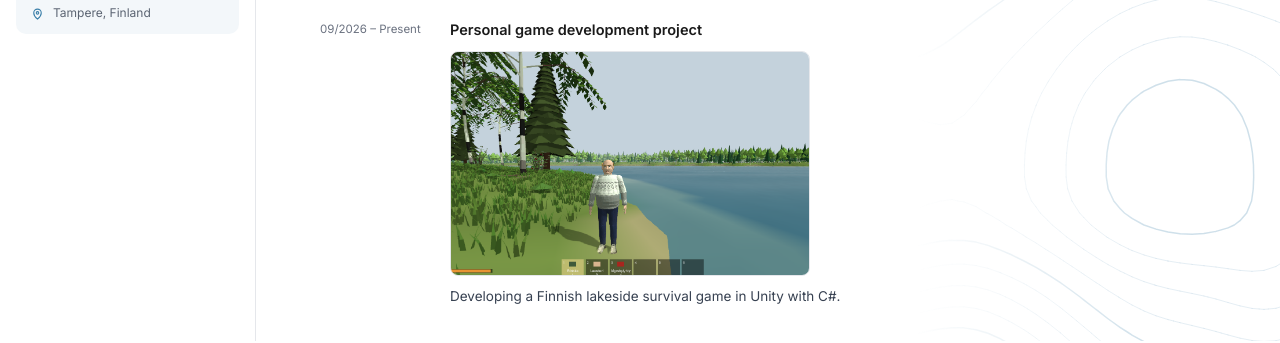
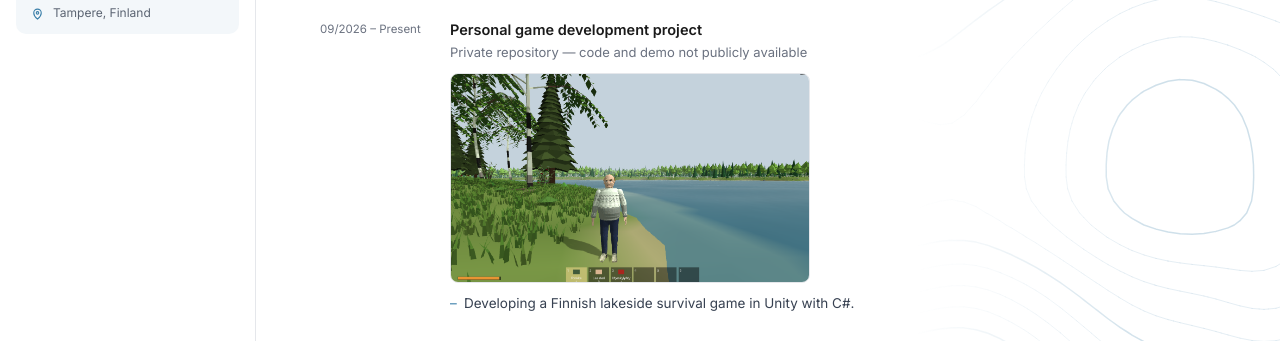
Before and after one commit to Tuumac/portfolio, a plain HTML site: page projects.html in a window 1280 px wide. Shown: the part 459-802 px from the top of the page. Drawn offline with Linux system fonts and the light colour scheme; a script that the page names is missing.

Commit message:
Align game project card details

```diff
--- a/projects.html
+++ b/projects.html
@@ -69,8 +69,11 @@
         <div class="job-date">09/2026 – Present</div>
         <div class="job-content">
           <div class="job-title">Personal game development project</div>
-          <img class="project-game__thumbnail" src="assets/personal-game-development.png" alt="Screenshot of a low-poly Finnish lakeside survival game" loading="lazy" decoding="async">
-          <p class="project-game__description">Developing a Finnish lakeside survival game in Unity with C#.</p>
+          <div class="job-company">Private repository — code and demo not publicly available</div>
+          <img class="project-game__thumbnail" src="assets/personal-game-development.png" alt="Screenshot of a low-poly Finnish lakeside survival game" width="360" height="210" loading="lazy" decoding="async">
+          <ul class="job-bullets">
+            <li>Developing a Finnish lakeside survival game in Unity with C#.</li>
+          </ul>
         </div>
       </article>
     </div>
```
